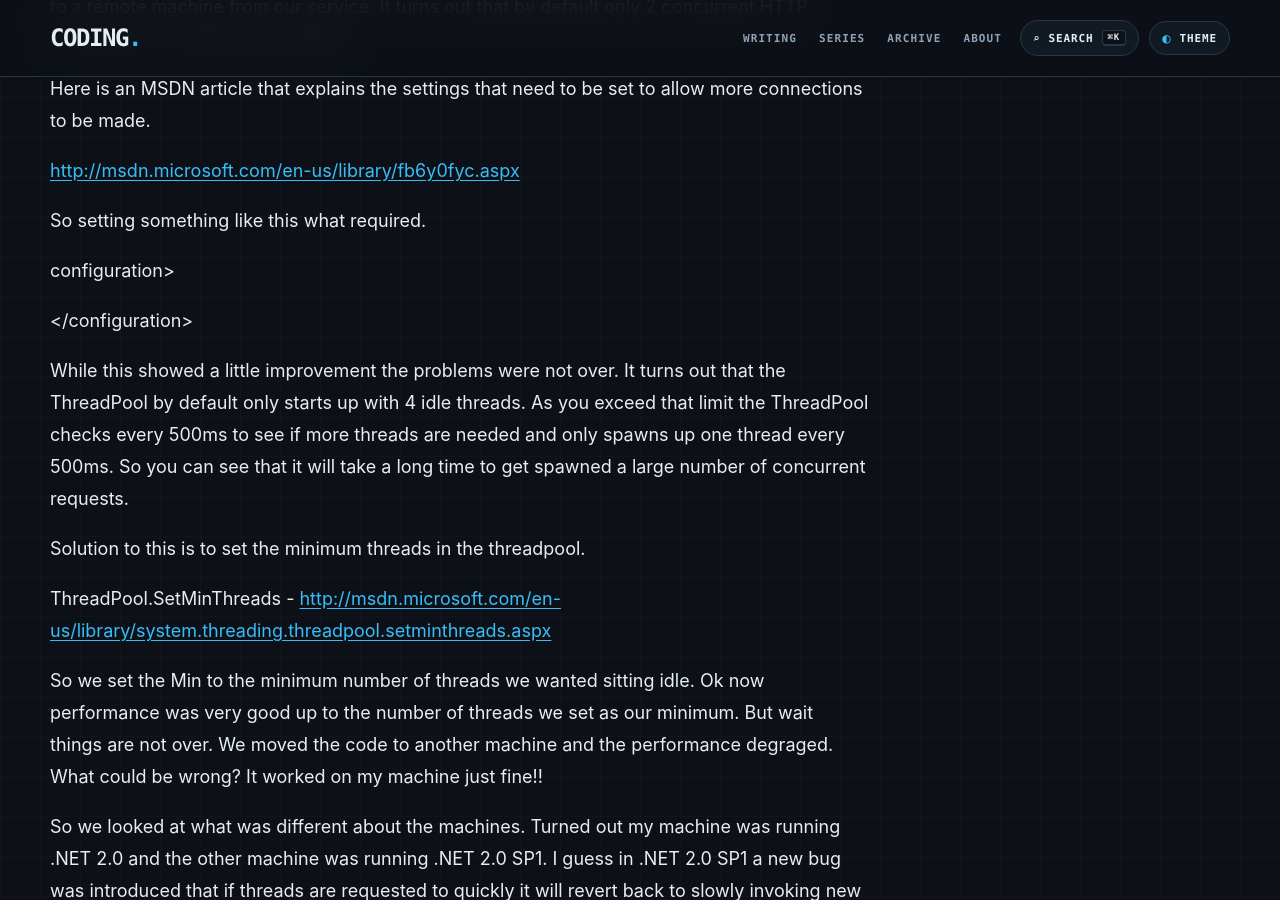
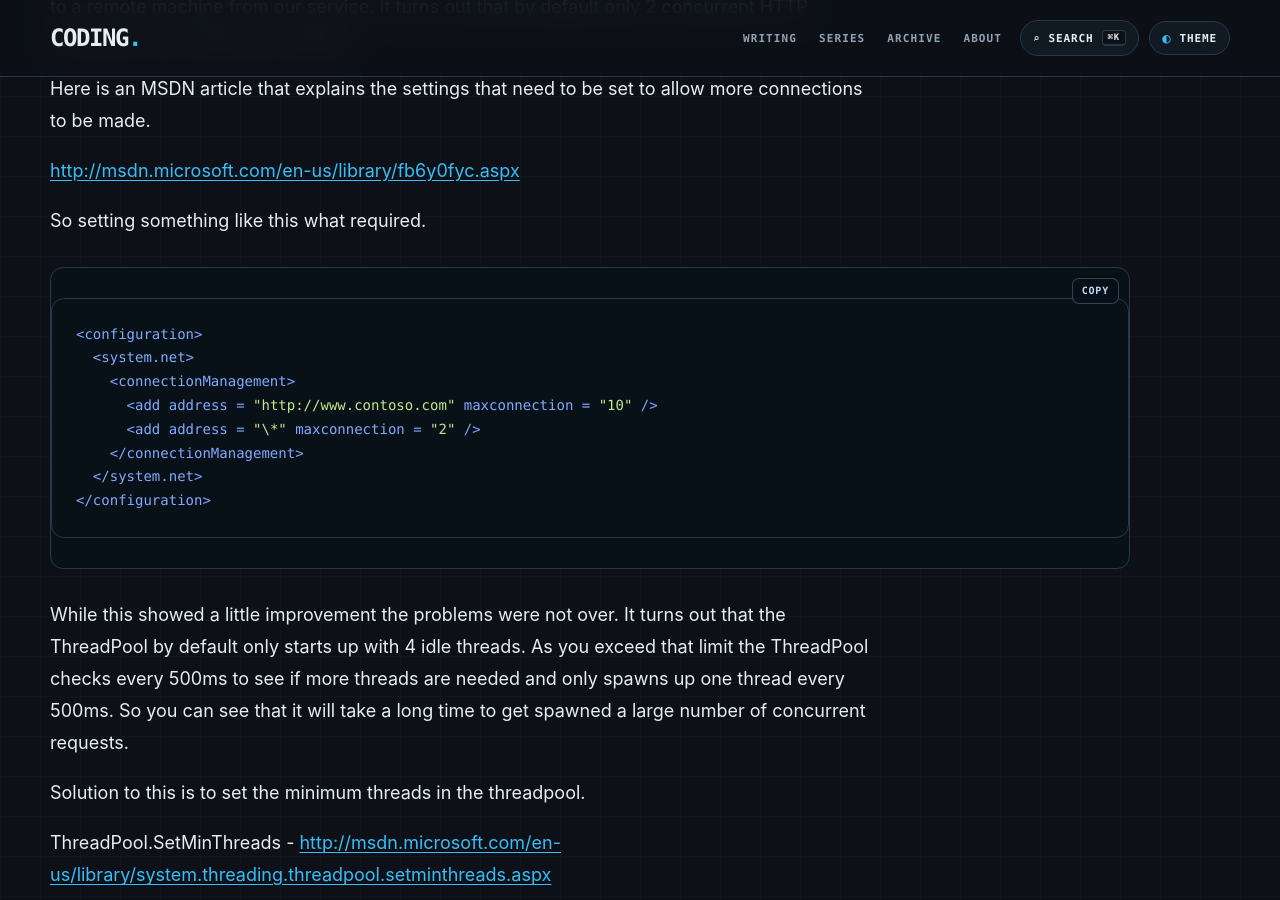
Before and after one commit to infoconex/coding-blog, a Jekyll site: the page built from post/2008/10/14/Spawning-multiple-NET-delegates-really-slow/index.md, in a window 1280 px wide and 900 px high, scrolled down 904 px. Built offline with Jekyll 4.4.1, drawn with Linux system fonts in a browser that asks for light colours.

Commit message:
Repair historical code example formatting

````diff
--- a/post/2008/10/14/Spawning-multiple-NET-delegates-really-slow/index.md
+++ b/post/2008/10/14/Spawning-multiple-NET-delegates-really-slow/index.md
@@ -19,7 +19,8 @@ Here is an MSDN article that explains the settings that need to be set to allow
 
 So setting something like this what required.
 
-configuration>
+```xml
+<configuration>
   <system.net>
     <connectionManagement>
       <add address = "http://www.contoso.com" maxconnection = "10" />
@@ -27,6 +28,7 @@ configuration>
     </connectionManagement>
   </system.net>
 </configuration>
+```
 
 While this showed a little improvement the problems were not over. It turns out that the ThreadPool by default only starts up with 4 idle threads. As you exceed that limit the ThreadPool checks every 500ms to see if more threads are needed and only spawns up one thread every 500ms. So you can see that it will take a long time to get spawned a large number of concurrent requests.
 
````
